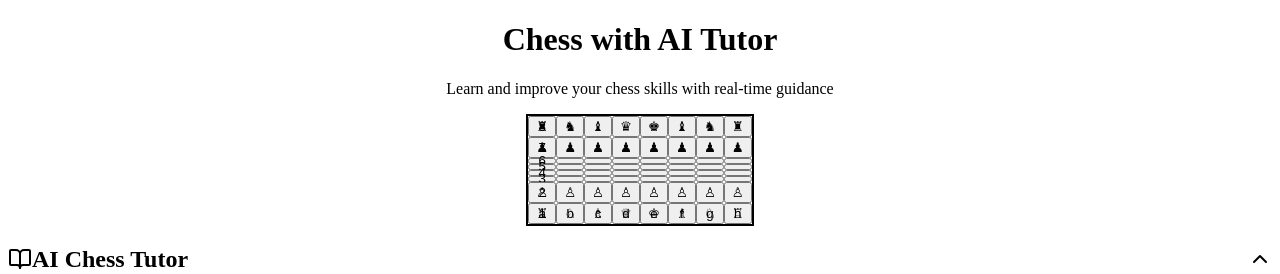
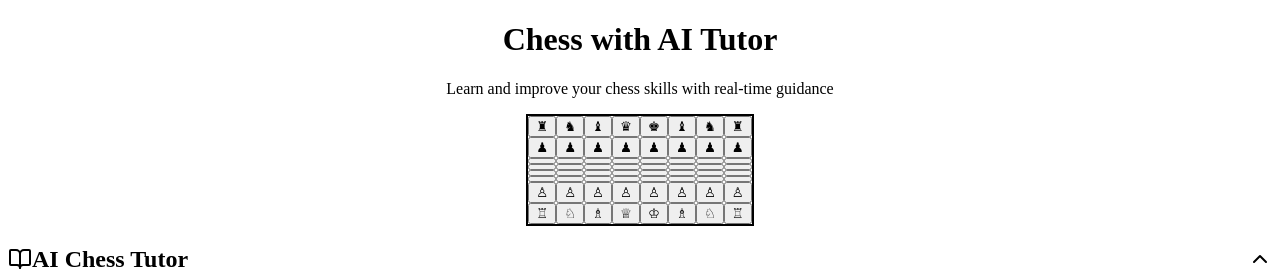
Before and after one commit to Paymvi/ChessPal, a React (Vite) app: page / in a window 1280 px wide. Shown: the top 274 px of the page. Built offline with nearby package versions, Linux system fonts and the light colour scheme.

Commit message:
Removed numbers/letters

```diff
--- a/src/components/ChessBoard.tsx
+++ b/src/components/ChessBoard.tsx
@@ -1,6 +1,5 @@
-import React from 'react';
 import type { Piece, Square } from '../types/chess';
-import { squareToPosition, positionToSquare } from '../utils/chessLogic';
+import { positionToSquare } from '../utils/chessLogic';
 
 interface ChessBoardProps {
   board: (Piece | null)[][];
@@ -26,8 +25,6 @@ const pieceSymbols: Record<string, string> = {
 };
 
 export function ChessBoard({ board, selectedSquare, validMoves, onSquareClick, lastMove }: ChessBoardProps) {
-  const files = ['a', 'b', 'c', 'd', 'e', 'f', 'g', 'h'];
-  const ranks = ['8', '7', '6', '5', '4', '3', '2', '1'];
 
   const isSquareHighlighted = (square: Square) => validMoves.includes(square);
   const isSquareSelected = (square: Square) => selectedSquare === square;
@@ -64,16 +61,6 @@ export function ChessBoard({ board, selectedSquare, validMoves, onSquareClick, l
                     {pieceSymbols[`${piece.color}-${piece.type}`]}
                   </span>
                 )}
-                {rowIndex === 7 && (
-                  <span className="absolute bottom-0.5 right-1 text-xs font-semibold text-neutral-600">
-                    {files[colIndex]}
-                  </span>
-                )}
-                {colIndex === 0 && (
-                  <span className="absolute top-0.5 left-1 text-xs font-semibold text-neutral-600">
-                    {ranks[rowIndex]}
-                  </span>
-                )}
               </button>
             );
           })
```
